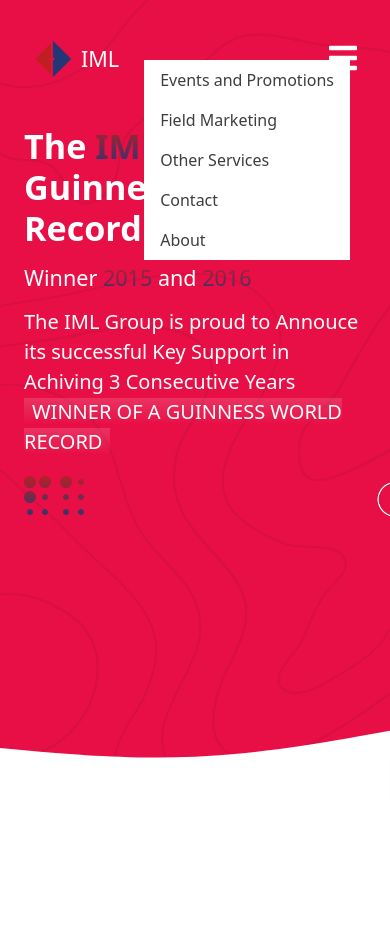
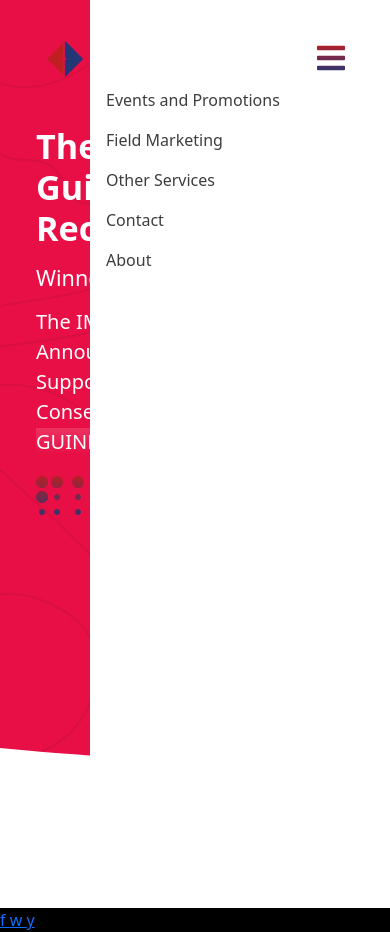
Before and after one commit to Saqib-Aziz33/iml-sample, a plain HTML site: page index.html in a window 390 px wide. Both pictures are taken after a click on the button 343 px from the left and 59 px from the top of the page. Before the commit the page ends 908 px from the top, so only its background shows below. Drawn offline with nearby package versions, Linux system fonts and the light colour scheme; files whose address does not match are found by name.

Commit message:
nav fixed

```diff
--- a/assets/css/nav.css
+++ b/assets/css/nav.css
@@ -1,24 +1,28 @@
 .nav-open{
+    z-index: 6;
     display: none;
 }
-.navigation{}
+/* .navigation{} */
 
 @media only screen and (max-width: 840px){
     .nav-open{
         display: inline;
     }
     .navigation{
+        transition: right 0.5s linear;
+        background-color: white;
+        flex-direction: column;
+        width: 300px;
         position: fixed;
-        top: 60px;
-        right: 40px;
-        flex-direction: column;
-        background-color: #fff;
-        z-index: 5;
-        height: 0;
-        overflow: hidden;
+        top: 0;
+        bottom: 0;
+        height: 100vh;
+        right: -300px;
+        z-index: 2;
+        padding-top: 5rem;
     }
     .navigation.active{
-        height: auto;
+        right: 0;
     }
     .navigation .text-white{
         color: var(--clr-dark) !important;
--- a/assets/css/style.css
+++ b/assets/css/style.css
@@ -27,13 +27,15 @@ body{
 }
 
 .main-nav{
-    transition: all 0.5s ease;
+    /* transition: all 0.5s ease; */
     padding-top: 2rem;
     padding-bottom: 2rem;
 }
 
 .sticky-nav{
     position: fixed;
+    left: 50%;
+    transform: translateX(-50%);
     background-color: white;
     z-index: 2;
 }
@@ -51,3 +53,16 @@ body{
     position: relative;
     top: -20vmin;
 }
+
+.social-links{
+    background-color: black;
+}
+
+.social-links i{
+    color: red;
+}
+
+
+body.disable-scroll{
+    overflow: hidden;
+}
--- a/assets/js/app.js
+++ b/assets/js/app.js
@@ -13,4 +13,5 @@ window.addEventListener('scroll', function(e){
 
 navToggleBtn.addEventListener('click', function(e){
     navigation.classList.toggle('active')
+    document.body.classList.toggle('disable-scroll')
 })
--- a/index.html
+++ b/index.html
@@ -26,7 +26,7 @@
 
 <body>
 
-    <div class="nav-hero-wrapper">
+    <div class="nav-hero-wrapper container-xxl">
         <!-- nav -->
         <nav class="container-xxl main-nav" id="main-nav">
             <section class="nav justify-content-between px-2 align-items-center">
@@ -38,7 +38,7 @@
 
                 <!-- toggle -->
                 <button class="btn text-white nav-open">
-                    <i class="fas fa-bars fa-2x"></i>
+                    <i class="fas fa-bars fa-2x text-grad"></i>
                 </button>
 
                 <!-- links -->
@@ -71,8 +71,8 @@
                     <h4 class="fw-normal my-3">Winner <span class="text-grad">2015</span> and <span
                             class="text-grad">2016</span></h4>
                     <p class="lead">The IML Group is <b>proud</b> to Annouce its <b>successful</b> Key Support in Achiving <b>3 Consecutive
-                        Years</b>
-                        <span class="text-uppercase bg-gradient px-2">winner of a Guinness World Record</span>
+                        Years.</b>
+                        <span class="text-uppercase bg-gradient px-2">winner of a Guinness World Record.</span>
                     </p>
                     <i class="fas fa-braille text-grad fa-3x"></i>
                 </article>
@@ -85,7 +85,22 @@
     </div>
 
     <!-- curved svg -->
-    <svg class="curved-svg" xmlns="http://www.w3.org/2000/svg" viewBox="0 0 1440 400"><path fill="#fff" fill-opacity="1" d="M0,96L120,106.7C240,117,480,139,720,128C960,117,1200,75,1320,53.3L1440,32L1440,320L1320,320C1200,320,960,320,720,320C480,320,240,320,120,320L0,320Z"></path></svg>
+    <section class="container-xxl p-0">
+        <svg class="curved-svg" xmlns="http://www.w3.org/2000/svg" viewBox="0 0 1440 400"><path fill="#fff" fill-opacity="1" d="M0,96L120,106.7C240,117,480,139,720,128C960,117,1200,75,1320,53.3L1440,32L1440,320L1320,320C1200,320,960,320,720,320C480,320,240,320,120,320L0,320Z"></path></svg>
+    </section>
+
+    <!-- socials links -->
+    <section class="social-links">
+        <a href="#" class="social-link">
+            f
+        </a>
+        <a href="#" class="social-link">
+            w
+        </a>
+        <a href="#" class="social-link">
+            y
+        </a>
+    </section>
 
 </body>
 
```
